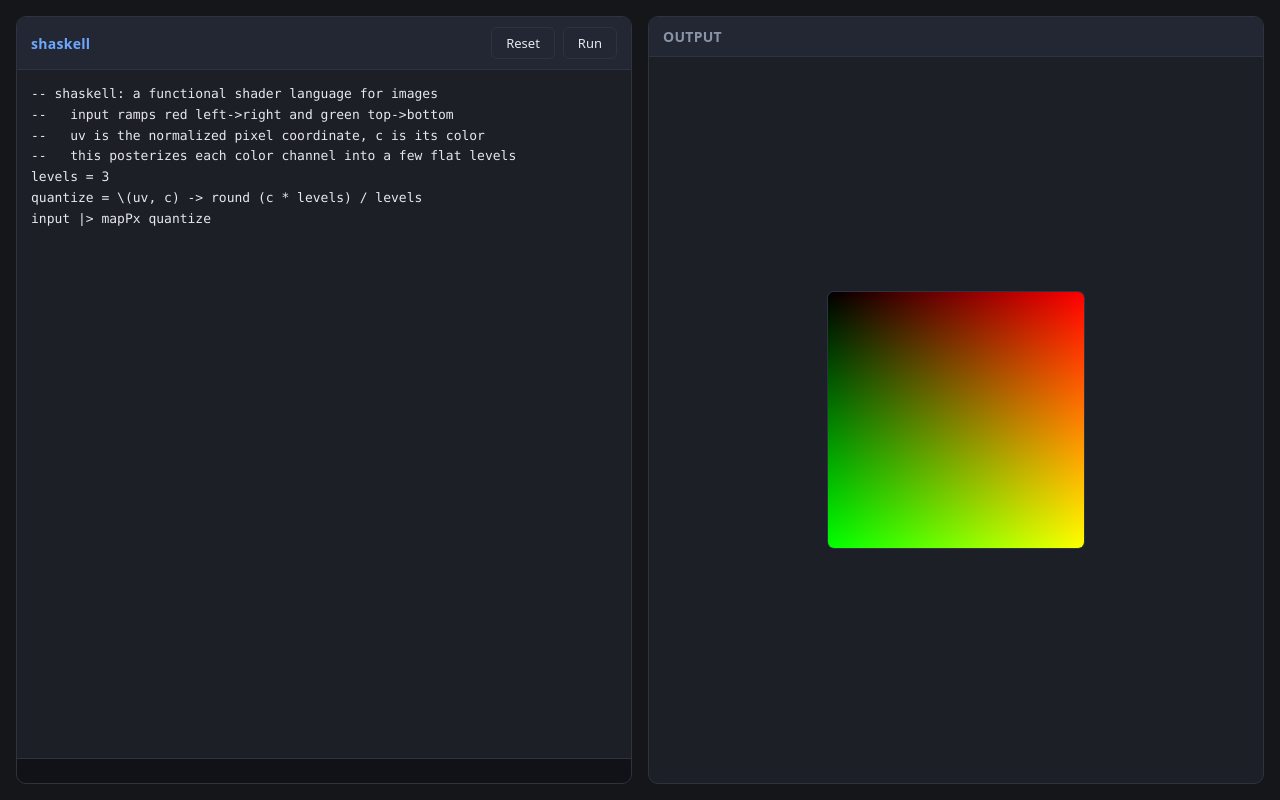
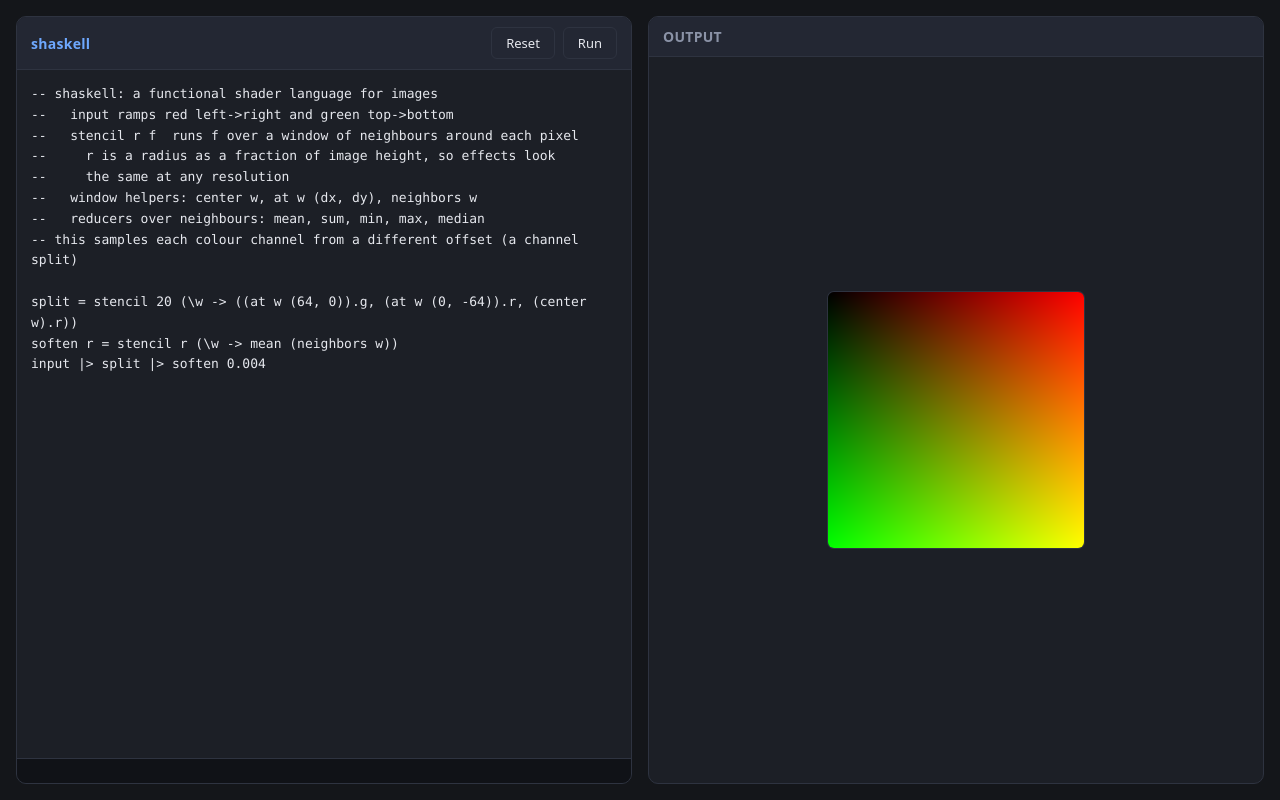
Before and after one commit to AkaalkiratSingh/shashkell, a website with bundled scripts: page index.html in a window 1280 px wide. Built offline with nearby package versions, Linux system fonts and the light colour scheme.

Commit message:
Stencils

```diff
--- a/index.html
+++ b/index.html
@@ -16,14 +16,20 @@
             <button id="run" type="button" class="btn">Run</button>
           </div>
         </header>
-        <textarea id="editor" spellcheck="false" autocomplete="off">-- shaskell: a functional shader language for images
+        <textarea id="editor" spellcheck="false" autocomplete="off">
+-- shaskell: a functional shader language for images
 --   input ramps red left->right and green top->bottom
---   uv is the normalized pixel coordinate, c is its color
---   this posterizes each color channel into a few flat levels
-levels = 3
-quantize = \(uv, c) -> round (c * levels) / levels
-input |> mapPx quantize
-</textarea>
+--   stencil r f  runs f over a window of neighbours around each pixel
+--     r is a radius as a fraction of image height, so effects look
+--     the same at any resolution
+--   window helpers: center w, at w (dx, dy), neighbors w
+--   reducers over neighbours: mean, sum, min, max, median
+-- this samples each colour channel from a different offset (a channel split)
+
+split = stencil 20 (\w -> ((at w (64, 0)).g, (at w (0, -64)).r, (center w).r))
+soften r = stencil r (\w -> mean (neighbors w))
+input |> split |> soften 0.004
+        </textarea>
         <pre id="log" class="log" aria-live="polite"></pre>
       </section>
       <section class="pane preview-pane">
```
